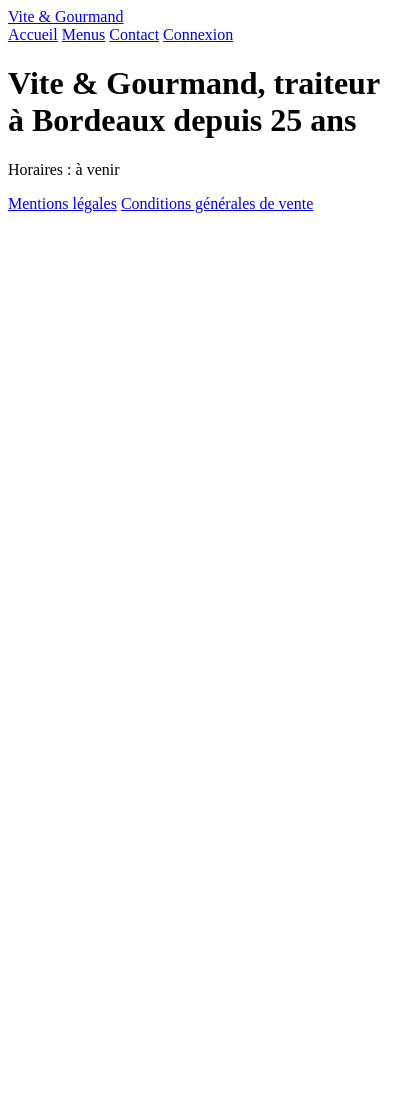
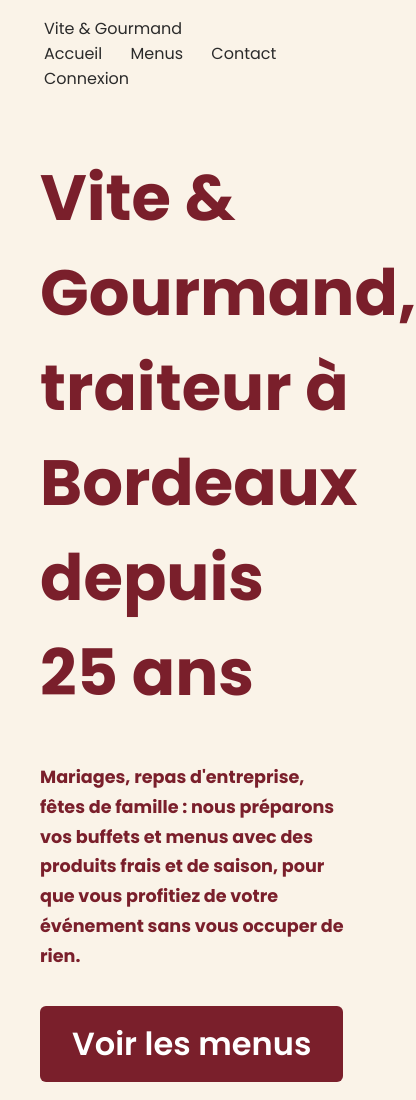
Before and after one commit to laurianherrgott-boop/vite-et-gourmand, a website: page public/index.html in a window 390 px wide. Shown: the top 1100 px of the page, 416 px wide, since content can reach past the window. Before the commit the page ends 844 px from the top, so only its background shows below. Drawn offline with Linux system fonts and the light colour scheme.

Commit message:
Ajout page menus

```diff
--- /dev/null
+++ b/public/css/style.css
@@ -0,0 +1,126 @@
+/* Couleurs et police de la charte graphique */
+:root {
+  --bordeaux: #7A1F2B;
+  --creme: #FAF3E8;
+  --dore: #C9A24A;
+  --texte: #2B2B2B;
+}
+
+body {
+  margin: 0;
+  font-family: 'Poppins', sans-serif;
+  background-color: var(--creme);
+  color: var(--texte);
+  min-height: 100vh;
+  display: flex;
+  flex-direction: column;
+}
+
+/* En-tête : logo à gauche, menu à droite */
+header {
+  display: flex;
+  justify-content: space-between;
+  align-items: center;
+  padding: 20px 80px;
+}
+
+header a {
+  color: var(--texte);
+  text-decoration: none;
+  margin-left: 24px;
+}
+
+header a:hover {
+  color: var(--bordeaux);
+  text-decoration: underline;
+  text-underline-offset: 6px;
+}
+
+h1 {
+  color: var(--bordeaux);
+  padding: 0 80px;
+}
+.intro {
+  padding: 0 80px;
+  max-width: 800px;
+}
+
+.intro p {
+  font-size: 1.1rem;
+  line-height: 1.7;
+}
+
+.bouton {
+  display: inline-block;
+  margin-top: 16px;
+  padding: 14px 32px;
+  background-color: var(--bordeaux);
+  color: white;
+  text-decoration: none;
+  font-weight: 600;
+  border-radius: 6px;
+}
+
+.bouton:hover {
+  background-color: var(--dore);
+  color: var(--texte);
+}
+
+/* Pied de page bordeaux */
+footer {
+  background-color: var(--bordeaux);
+  color: white;
+  padding: 24px 80px;
+  margin-top: auto;
+}
+
+footer a {
+  color: white;
+  margin-right: 24px;
+}
+.menus {
+  display: grid;
+  grid-template-columns: repeat(auto-fit, minmax(260px, 1fr));
+  gap: 24px;
+  padding: 0 80px 48px;
+}
+
+.carte {
+  background-color: white;
+  border-top: 4px solid var(--dore);
+  border-radius: 8px;
+  padding: 24px;
+  box-shadow: 0 2px 8px rgba(0, 0, 0, 0.08);
+}
+
+.carte h2 {
+  color: var(--bordeaux);
+  margin-top: 0;
+}
+
+.prix {
+  font-size: 1.5rem;
+  font-weight: 700;
+  color: var(--bordeaux);
+  margin-bottom: 0;
+}
+
+.prix span {
+  font-size: 0.9rem;
+  font-weight: 400;
+  color: var(--texte);
+}
+
+/* Sur mobile (écran de moins de 768 px) */
+@media (max-width: 768px) {
+  header {
+    flex-direction: column;
+    align-items: flex-start;
+    padding: 16px 20px;
+  }
+
+  h1, footer, .intro, .menus {
+    padding-left: 20px;
+    padding-right: 20px;
+  }
+}
--- a/public/index.html
+++ b/public/index.html
@@ -4,6 +4,9 @@
   <meta charset="UTF-8">
   <meta name="viewport" content="width=device-width, initial-scale=1.0">
   <title>Vite & Gourmand — Traiteur à Bordeaux</title>
+  <link rel="preconnect" href="https://fonts.googleapis.com">
+  <link href="https://fonts.googleapis.com/css2?family=Poppins:wght@400;600;700&display=swap" rel="stylesheet">
+  <link rel="stylesheet" href="/css/style.css">
 </head>
 <body>
   <header>
@@ -17,7 +20,18 @@
   </header>
 
   <main>
-    <h1>Vite & Gourmand, traiteur à Bordeaux depuis 25 ans</h1>
+    <h1><main>
+  <h1>Vite &amp; Gourmand, traiteur à Bordeaux depuis 25 ans</h1>
+
+  <section class="intro">
+    <p>
+      Mariages, repas d'entreprise, fêtes de famille : nous préparons vos
+      buffets et menus avec des produits frais et de saison, pour que vous
+      profitiez de votre événement sans vous occuper de rien.
+    </p>
+    <a href="/menus.html" class="bouton">Voir les menus</a>
+  </section>
+</main></h1>
   </main>
 
   <footer>
```
Also changed, not shown: public/menus.html (added, +52 -0 lines).
